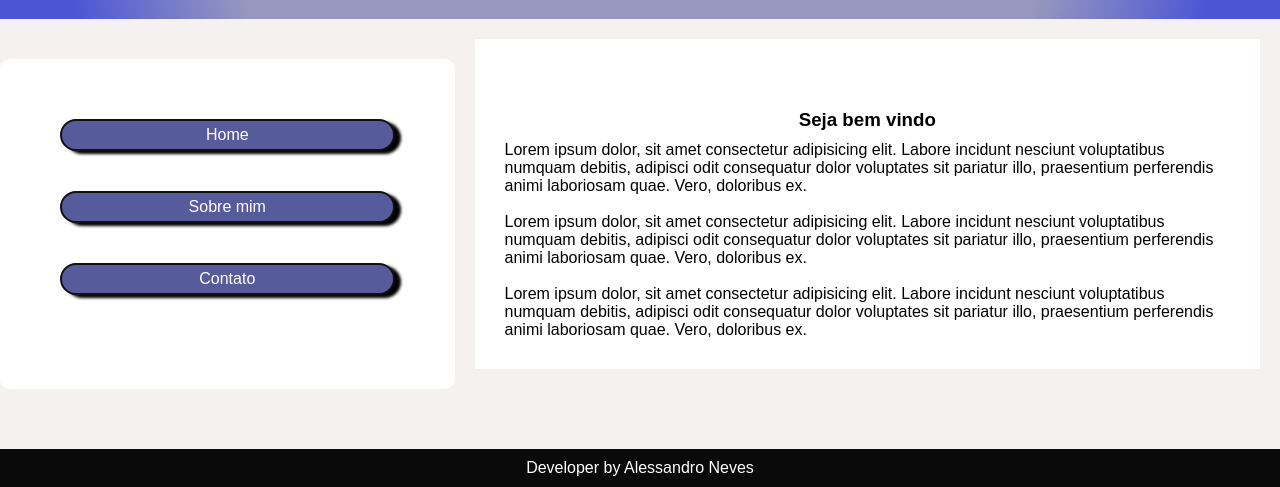
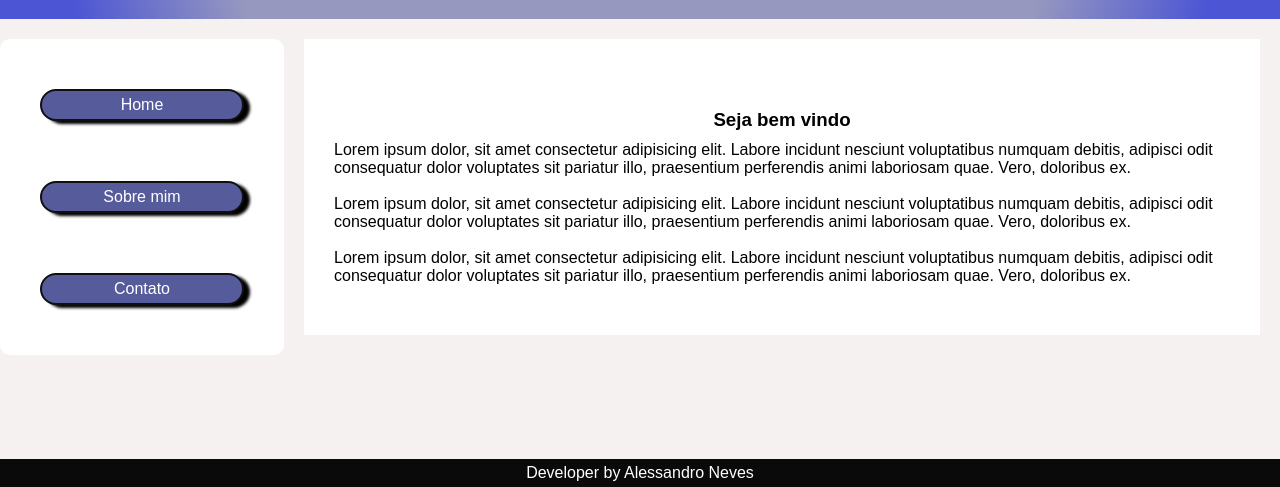
Before and after one commit to LelisCoder/desafio.blog, a plain HTML site: page index.html in a window 1280 px wide. Shown: the part 313-800 px from the top of the page. Drawn offline with Linux system fonts and the light colour scheme.

Commit message:
att desafio

```diff
--- a/style.css
+++ b/style.css
@@ -17,6 +17,7 @@ background: radial-gradient(circle, rgba(150,152,191,1) 64%, rgba(76,85,212,1) 8
     color:rgb(220, 224, 231);
     font-size: 50px;
     font-family: 'Fjalla One', sans-serif;
+    width: 100%;
 }
 
 .logo{
@@ -27,20 +28,25 @@ background: radial-gradient(circle, rgba(150,152,191,1) 64%, rgba(76,85,212,1) 8
 
 .container{
     display: flex;
+    width: 100%;
+    flex-direction: column;
 }
 
 .navbar {
-    width: 40%;
     background: white;
     padding: 20px;
     border-radius: 10px;
     margin: 40px 0 0 0;
 }
 
+.navbar ul{
+    display: flex;
+    justify-content: space-between;
+}
+
 .content{
-    width: 70%;
     background: white;
-    padding: 30px;
+    padding: 0 30px;
     margin: 20px;
 }
 
@@ -49,10 +55,11 @@ li {
     border-radius: 20px;
     background-color: rgb(86, 92, 155);
     box-shadow: 6px 3px 3px black;
-    margin: 40px;
+    margin: 30px 20px;
     text-align: center;
     padding: 5px 0;
     border: solid 2px rgb(17, 16, 16);
+    width: 100px;
 }
 
 a {
@@ -73,7 +80,7 @@ h1{
     background: rgb(10, 10, 10);
     color: rgb(255, 255, 255);
     text-align: center;
-    padding: 10px 0;
+    padding: 5px 0;
     font-family: 'PT Sans Narrow', sans-serif;
     position: fixed;
     bottom: 0;
@@ -87,15 +94,8 @@ h1{
     border-radius: 50px 30px 20px 10px;
 }
 
-@media(max-width: 420px)
-{    .header{
-    font-size: 30px;
-    }
-    }
-
 h1{
     font-family: 'PT Sans Narrow', sans-serif;
-    margin: 10x;
     padding: 10px 0;
     text-align: center;
 }
@@ -125,3 +125,46 @@ h1{
     color: white;
     width: 300px;
 }
+
+@media (min-width: 620px){
+    .container{
+        display: flex;
+        width: 100%;
+        flex-direction: row;
+    }
+
+    .navbar {
+        background: white;
+        padding: 20px;
+        border-radius: 10px;
+        margin: 20px 0 0 0;
+        width: fit-content;
+        display: flex;
+        justify-content: center;
+        align-items: center;
+        height: fit-content;
+    }
+
+    .navbar ul{
+        display: flex;
+        flex-direction: column;
+    }
+    .content{
+        background: white;
+        padding: 30px;
+        margin: 20px;
+        width: 70vw;
+    }
+    .navbar ul li{
+
+        list-style: none;
+        border-radius: 20px;
+        background-color: rgb(86, 92, 155);
+        box-shadow: 6px 3px 3px black;
+        margin: 30px 20px;
+        text-align: center;
+        padding: 5px 0;
+        border: solid 2px rgb(17, 16, 16);
+        width: 200px;
+    }
+}
```
